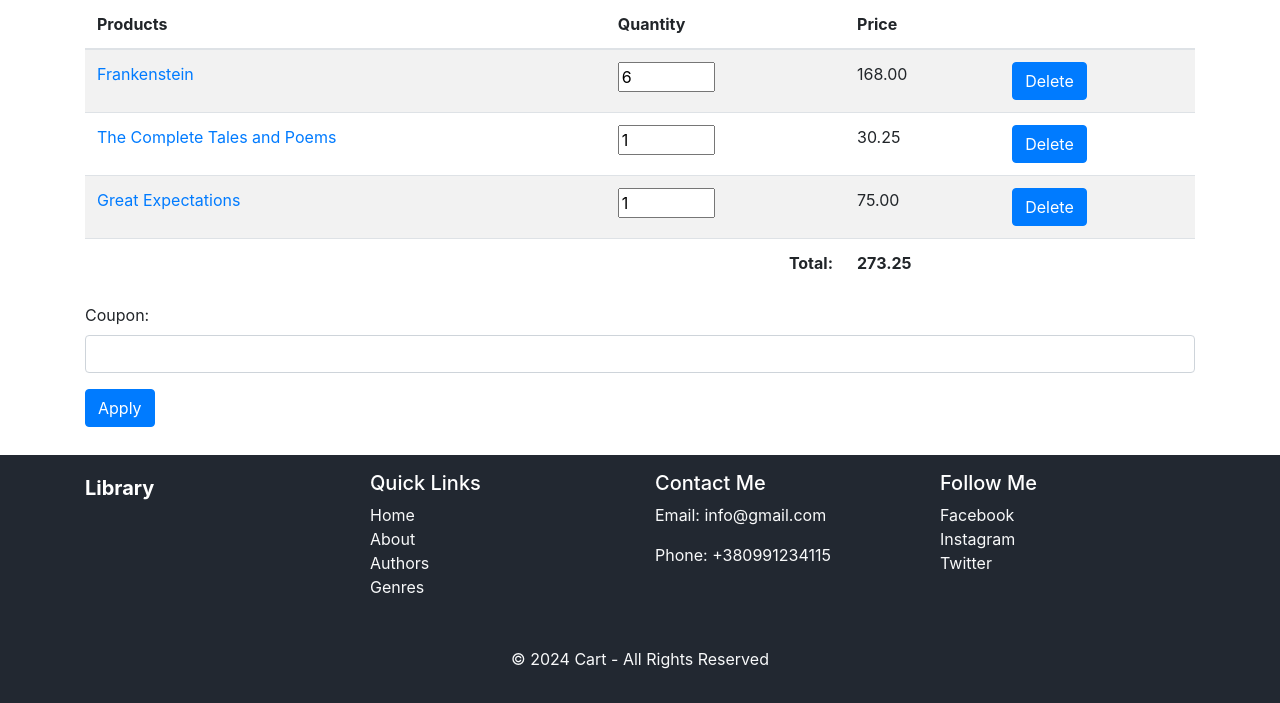
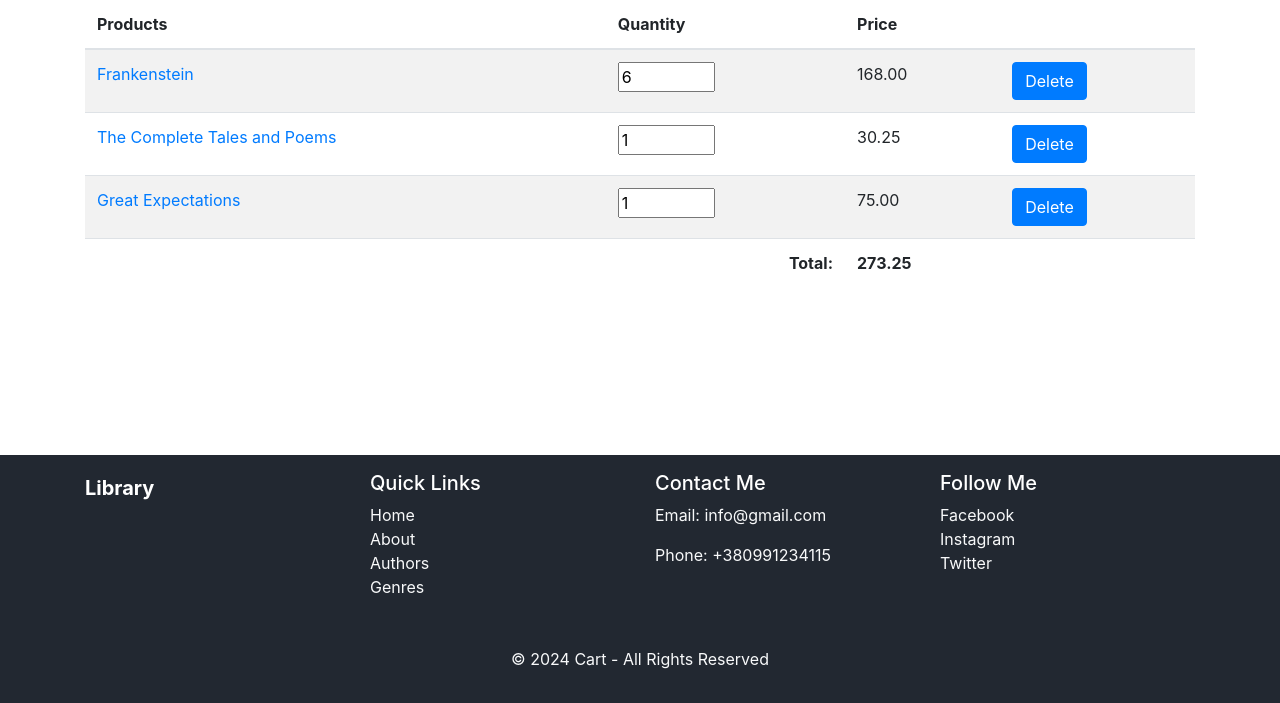
Before and after one commit to mariiaait-projects/Library, a Django app: page /library/cart/ in a window 1280 px wide. Shown: the part 97-800 px from the top of the page. Run offline with Django 4.2, Linux system fonts and the light colour scheme; a user stored in the database is signed in; data comes from the database, SQL or seed files in the repository; some libraries are stand-ins or nearby versions.

Commit message:
Way for pay 09/11

```diff
--- a/sitelibrary/Backup.txt
+++ b/sitelibrary/Backup.txt
@@ -5,3 +5,7 @@ pass: Qwerty123!
 Admin:
 login: admin
 pass: Qwerty123!
+
+Gmail
+python.k.2025@gmail.com
+pass: Python2025
--- a/sitelibrary/library/templates/library/cart.html
+++ b/sitelibrary/library/templates/library/cart.html
@@ -44,29 +44,31 @@
             </tr>
         </tfoot>
     </table>
-        {% if not code %}
-            <form class='mt-3' method="POST" action="{% url 'apply_coupon' %}">
-                {%csrf_token%}
-                <div class="form-group">
-                    {{form.coupon.label_tag}}
-                    <input class="form-control" type="text" name="coupon" >
-                </div>
-                <button type="submit" class="btn btn-primary">
-                    Apply
-                </button>
-            </form>
-        {% else %}
-            <form class='mt-3' method="POST" action="{% url 'delete_coupon' %}">
-                {%csrf_token%}
-                <div class="form-group">
-                    {{form.coupon.label_tag}}
-                    <input class="form-control" type="text" value="{{ code }}" readonly>
-                </div>
-                <button type="submit" class="btn btn-primary">
-                    Delete
-                </button>
-            </form>
-        {% endif %}
+<!--        {% if not code %}-->
+<!--            <form class='mt-3' method="POST" action="{% url 'apply_coupon' %}">-->
+<!--                {%csrf_token%}-->
+<!--                <div class="form-group">-->
+<!--                    {{form.coupon.label_tag}}-->
+<!--                    <input class="form-control" type="text" name="coupon" >-->
+<!--                </div>-->
+<!--                <button type="submit" class="btn btn-primary">-->
+<!--                    Apply-->
+<!--                </button>-->
+<!--            </form>-->
+<!--        {% else %}-->
+<!--            <form class='mt-3' method="POST" action="{% url 'delete_coupon' %}">-->
+<!--                {%csrf_token%}-->
+<!--                <div class="form-group">-->
+<!--                    {{form.coupon.label_tag}}-->
+<!--                    <input class="form-control" type="text" value="{{ code }}" readonly>-->
+<!--                </div>-->
+<!--                <button type="submit" class="btn btn-primary">-->
+<!--                    Delete-->
+<!--                </button>-->
+<!--            </form>-->
+<!--        {% endif %}-->
+
+
     </div>
 <script src="{% static 'library/js/cart_update_quantity.js' %}"></script>
 {%endblock%}
```
